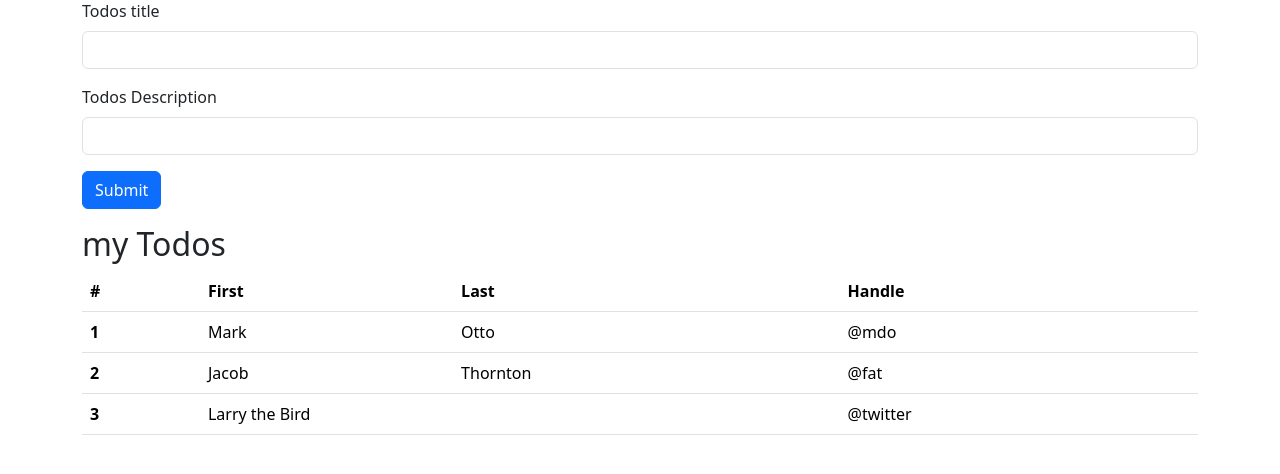
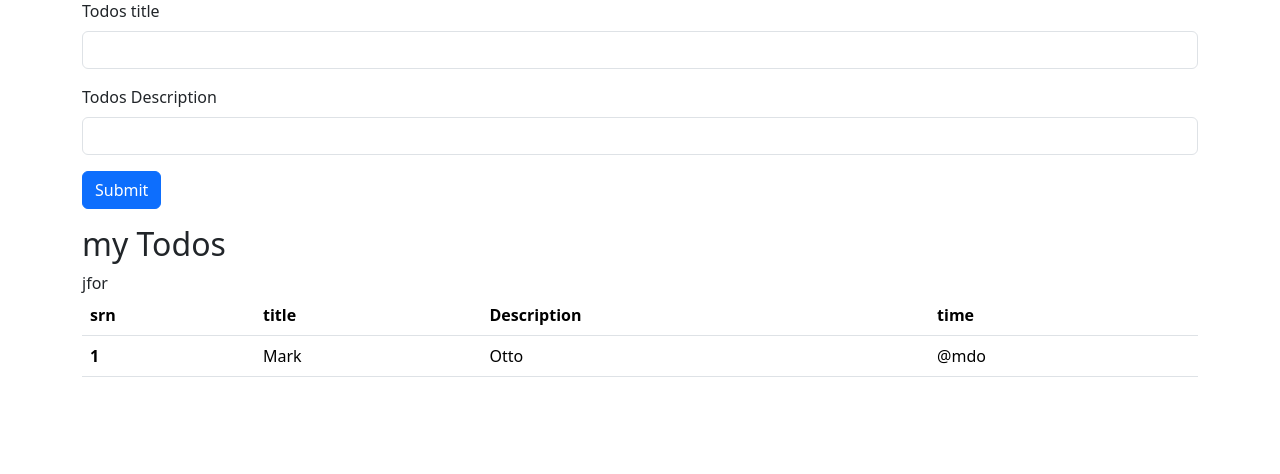
Before and after one commit to professor-lab/Python-workspace, a Flask app: page / in a window 1280 px wide. Shown: the part 57-531 px from the top of the page. Run offline with Flask 3, Linux system fonts and the light colour scheme.

Commit message:
update jijnja2 snipet kit

```diff
--- a/app.py
+++ b/app.py
@@ -20,12 +20,19 @@ class Todo(db.Model):
 
 @app.route("/")
 def hello_world():
-   return render_template("index.html")
+   todo=Todo(title="first todo",desc="description")
+   db.session.add(todo)
+   db.session.commit()
+   alltodo=Todo.query.all()
+   print(alltodo)
+   return render_template("index.html",alltodo=alltodo)
     #return "<p>Hello, World!</p>"
 
-@app.route("/products")
-def products():
-    return "<p>thhs is products page</p>"
+@app.route("/show")
+def show():
+    alltodo=Todo.query.all()
+    print(alltodo)
+    return "<p>thhs is all todo page</p>"
 
 if __name__ =="__main__":
     app.run(debug=True)
--- a/templates/index.html
+++ b/templates/index.html
@@ -63,30 +63,21 @@
         <table class="table">
             <thead>
               <tr>
-                <th scope="col">#</th>
-                <th scope="col">First</th>
-                <th scope="col">Last</th>
-                <th scope="col">Handle</th>
+                <th scope="col">srn</th>
+                <th scope="col">title</th>
+                <th scope="col">Description</th>
+                <th scope="col">time</th>
               </tr>
             </thead>
             <tbody>
+              jfor
               <tr>
                 <th scope="row">1</th>
                 <td>Mark</td>
                 <td>Otto</td>
                 <td>@mdo</td>
               </tr>
-              <tr>
-                <th scope="row">2</th>
-                <td>Jacob</td>
-                <td>Thornton</td>
-                <td>@fat</td>
-              </tr>
-              <tr>
-                <th scope="row">3</th>
-                <td colspan="2">Larry the Bird</td>
-                <td>@twitter</td>
-              </tr>
+
             </tbody>
           </table>
 
```
